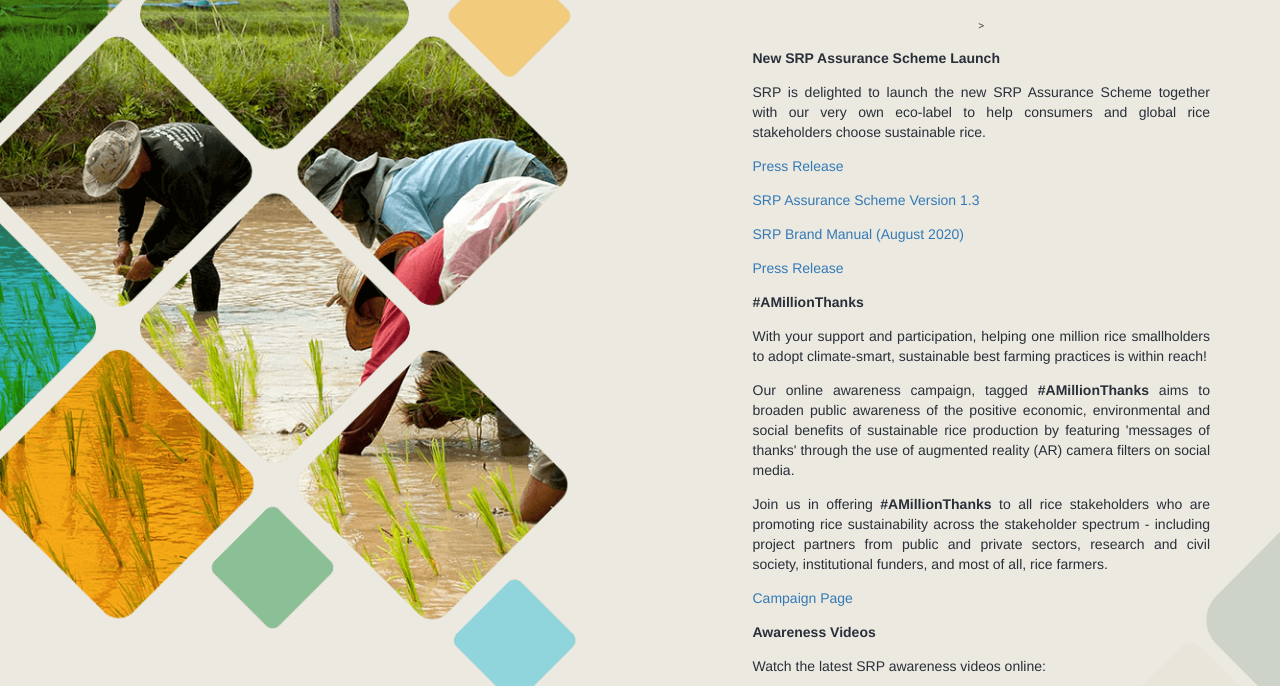
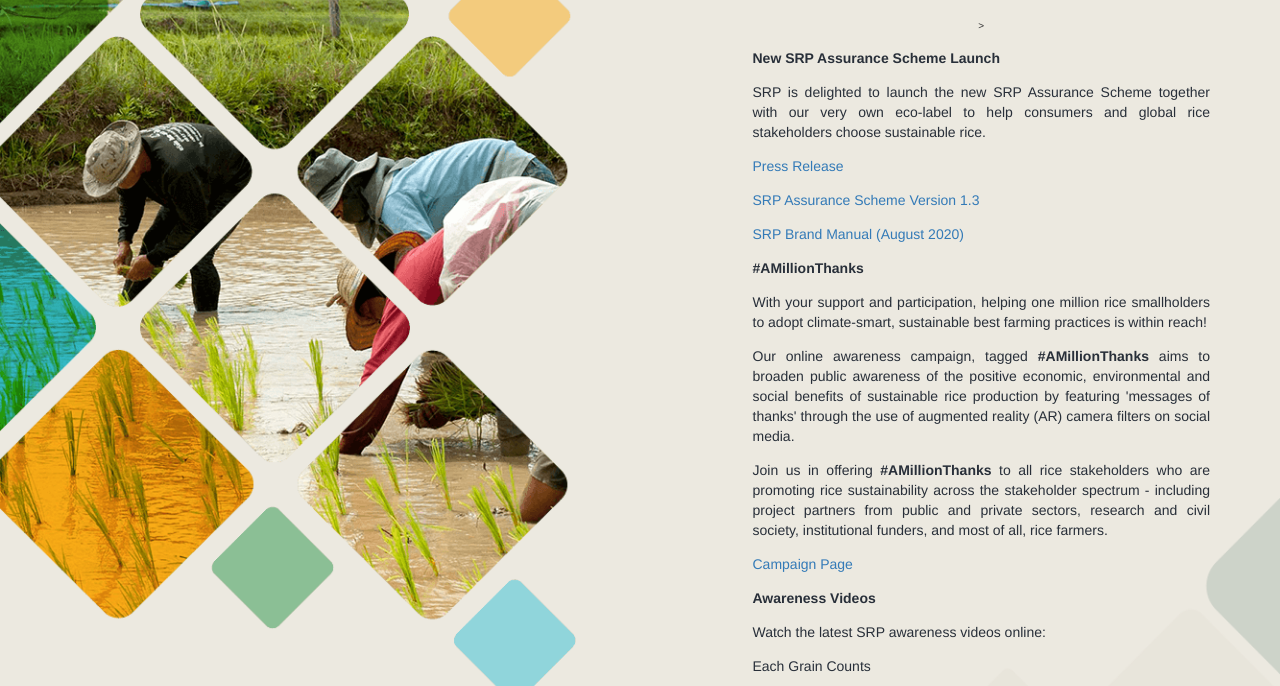
Before and after one commit to sustainablericeplatform/sustainablericeplatform.github.io, a Jekyll site: the page built from index.html, in a window 1280 px wide and 900 px high, scrolled down 456 px, cut to the strip 0-686 px from the top of the window. Built offline with Jekyll 4.4.1, drawn with Linux system fonts in a browser that asks for light colours.

Commit message:
Update index.html

```diff
--- a/index.html
+++ b/index.html
@@ -70,7 +70,6 @@ layout: default
                    <p><a href="https://www.unenvironment.org/news-and-stories/press-release/un-backed-label-launched-help-shoppers-choose-environmentally-0" target="_blank">Press Release</a></p>
                    <p><a href="/assets/docs/SRP Assurance Scheme (Final).pdf" target=_blank">SRP Assurance Scheme Version 1.3</a></p>
                    <p><a href="/assets/docs/SRP_Brand Manual_2020 (August).pdf" target=_blank">SRP Brand Manual (August 2020)</a></p>
-                   <p><a href="https://www.unenvironment.org/news-and-stories/press-release/un-backed-label-launched-help-shoppers-choose-environmentally-0" target="_blank">Press Release</a></p>
                     <!--<p><strong>Online Public Consultation</strong></p>
                    <p>Both members and non-members of SRP are invited to participate in the 30-day online public consultation on the following documents, which will complement the SRP Assurance Scheme v 1.3 (to be released by 31 August):</p>
                    <p><a href="/assets/docs/Draft SRP IMS_Standard_v1.3 26 Aug 2020 for OPC.docx" target="_blank">Draft Internal Management System (IMS) Standard</a></p>
```
